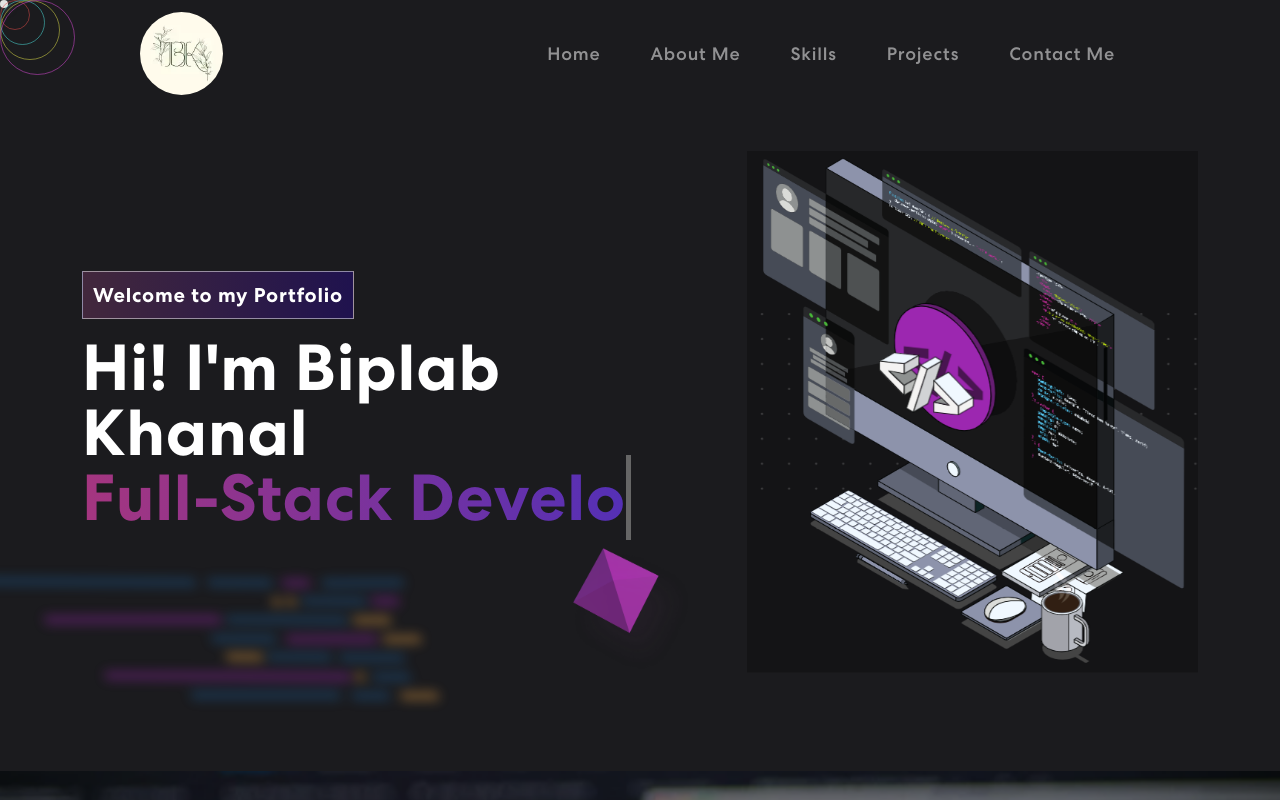
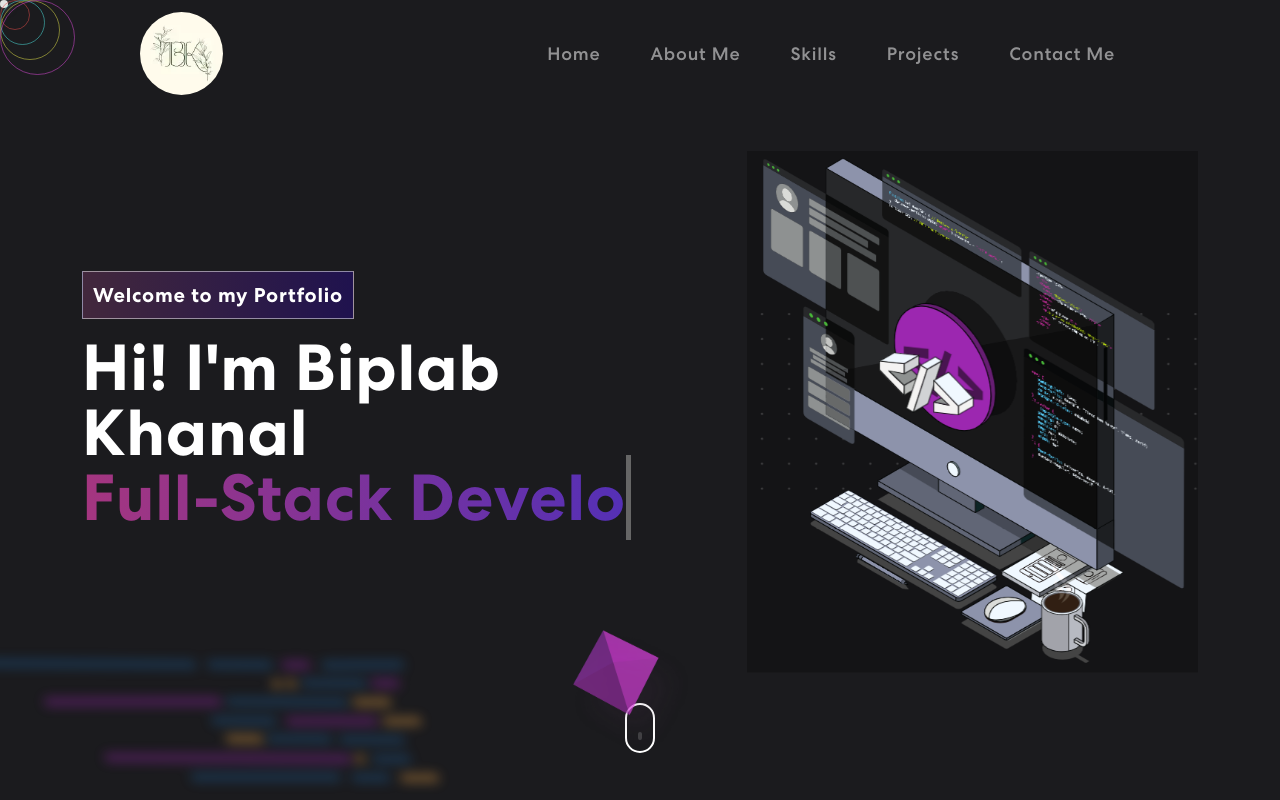
Before and after one commit to Biplabkhanal/portfolio, a React (Vite) app: page / in a window 1280 px wide. Shown: the top 800 px of the page. Built offline with nearby package versions, Linux system fonts and the light colour scheme.

Commit message:
arrow added in banner page

```diff
--- a/src/App.css
+++ b/src/App.css
@@ -249,6 +249,45 @@ nav.navbar .navbar-nav a.nav-link.navbar-link:hover {
   max-width: 200px;
   opacity: 0.7;
   display: block;
+}
+
+/* Add to your CSS file */
+.scroll-indicator {
+  display: flex;
+  flex-direction: column;
+  align-items: center;
+  margin-top: 2rem;
+}
+
+.mouse {
+  width: 30px;
+  height: 50px;
+  border: 2px solid #fff;
+  border-radius: 20px;
+  position: relative;
+}
+
+.wheel {
+  width: 4px;
+  height: 8px;
+  background: #fff;
+  position: absolute;
+  left: 50%;
+  transform: translateX(-50%);
+  top: 10px;
+  border-radius: 2px;
+  animation: scroll 1.5s infinite;
+}
+
+@keyframes scroll {
+  0% {
+    top: 10px;
+    opacity: 1;
+  }
+  100% {
+    top: 30px;
+    opacity: 0;
+  }
 }
 
 .side-by-side-container {
--- a/src/components/Banner.jsx
+++ b/src/components/Banner.jsx
@@ -82,6 +82,14 @@ const Banner = () => {
               </TrackVisibility>
             </Col>
           </Row>
+          <div className="scroll-indicator">
+            <div className="mouse">
+              <div className="wheel"></div>
+            </div>
+            <div className="arrow">
+              <span></span>
+            </div>
+          </div>
           <div className="side-by-side-container">
             <div className="hero_decor">
               <DecorativeSVG />
```
